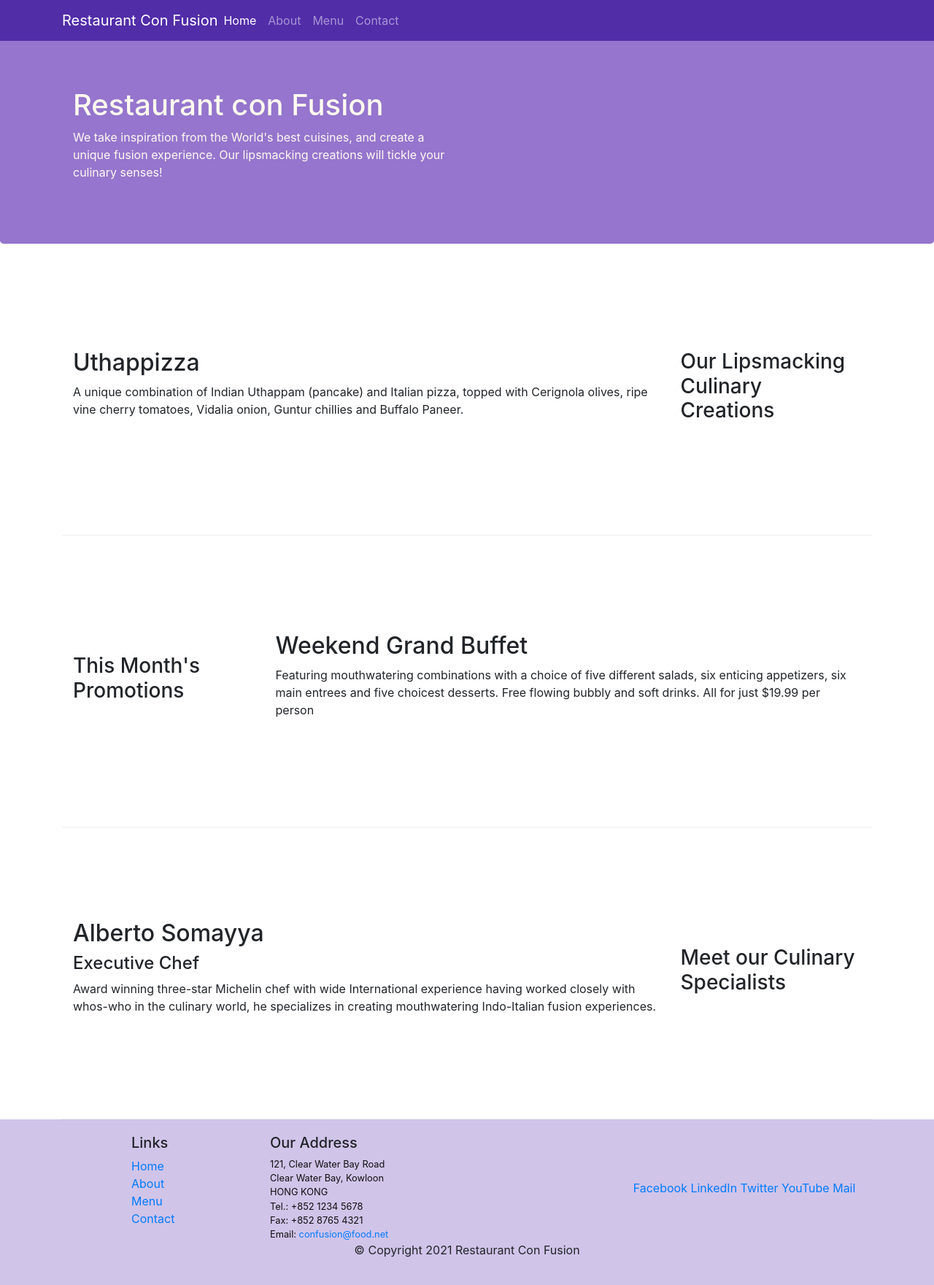
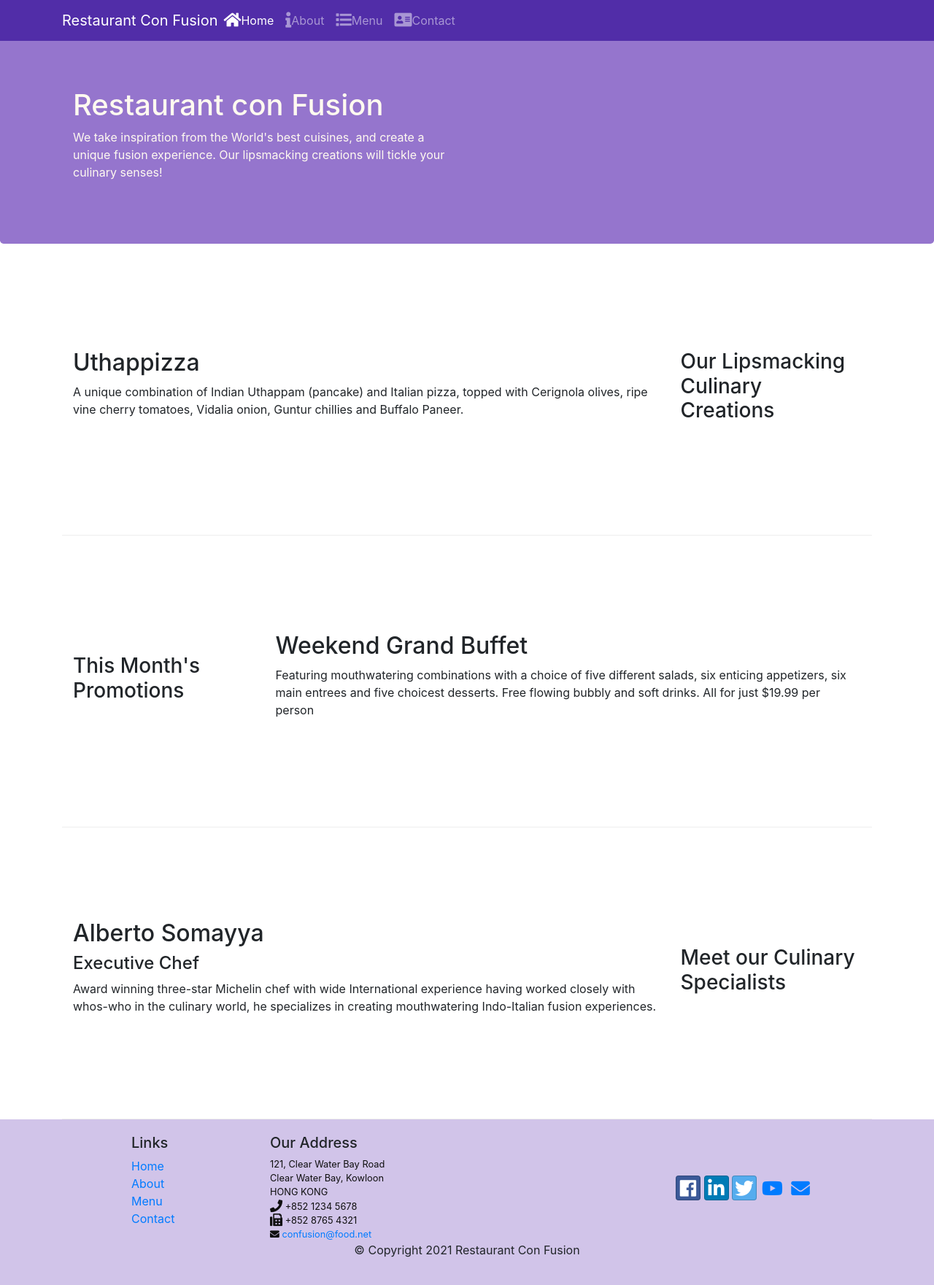
Before and after one commit to rohithkoteval/bootstrap, a website: page index.html in a window 1280 px wide. Shown: the whole page at 73% size. Drawn offline with nearby package versions, Linux system fonts and the light colour scheme.

Commit message:
Icon fonts

```diff
--- a/index.html
+++ b/index.html
@@ -9,6 +9,8 @@
 
     <!-- Bootstrap CSS -->
     <link rel="stylesheet" href="node_modules/bootstrap/dist/css/bootstrap.min.css">
+    <link rel="stylesheet" href="https://use.fontawesome.com/releases/v5.7.0/css/all.css" integrity="sha384-lZN37f5QGtY3VHgisS14W3ExzMWZxybE1SJSEsQp9S+oqd12jhcu+A56Ebc1zFSJ" crossorigin="anonymous">
+    <link rel="stylesheet" href="node_modules/bootstrap-social/bootstrap-social.css">
     <link rel="stylesheet" href="css/styles.css">
     <title>Restaurant Con Fusion</title>
 </head>
@@ -22,10 +24,10 @@
             <a class="navbar-brand mr-auto" href="#">Restaurant Con Fusion</a>
             <div class="collapse navbar-collapse" id="Navbar">
                 <ul class="navbar-nav mr-auto">
-                    <li class="nav-item active"><a class="nav-link" href="#">Home</a></li>
-                    <li class="nav-item"><a class="nav-link" href="#">About</a></li>
-                    <li class="nav-item"><a class="nav-link" href="#">Menu</a></li>
-                    <li class="nav-item"><a class="nav-link" href="#">Contact</a></li>
+                    <li class="nav-item active"><a class="nav-link" href="#"><span class="fas fa-home fa-lg"></span>Home</a></li>
+                    <li class="nav-item"><a class="nav-link" href="#"><span class="fas fa-info fa-lg"></span>About</a></li>
+                    <li class="nav-item"><a class="nav-link" href="#"><span class="fas fa-list fa-lg"></span>Menu</a></li>
+                    <li class="nav-item"><a class="nav-link" href="#"><span class="fas fa-address-card fa-lg"></span>Contact</a></li>
                 </ul>
             </div>
         </div>
@@ -95,19 +97,19 @@
 		              121, Clear Water Bay Road<br>
 		              Clear Water Bay, Kowloon<br>
 		              HONG KONG<br>
-		              Tel.: +852 1234 5678<br>
-		              Fax: +852 8765 4321<br>
-		              Email: <a href="mailto:confusion@food.net">confusion@food.net</a>
+		              <i class="fas fa-phone fa-lg"></i> +852 1234 5678<br>
+		              <i class="fas fa-fax fa-lg"></i> +852 8765 4321<br>
+		              <i class="fa fa-envelope" aria-hidden="true"></i> <a href="mailto:confusion@food.net">confusion@food.net</a>
 		           </address>
                 </div>
                 <div class="col-12 col-sm-4 align-self-center">
                     <div class="text-center">
                         <!-- <a href="http://google.com/+">Google+</a> -->
-                        <a href="http://www.facebook.com/profile.php?id=">Facebook</a>
-                        <a href="http://www.linkedin.com/in/">LinkedIn</a>
-                        <a href="http://twitter.com/">Twitter</a>
-                        <a href="http://youtube.com/">YouTube</a>
-                        <a href="mailto:">Mail</a>
+                        <a class="btn btn-social-icon btn-facebook" href="http://www.facebook.com/profile.php?id="><i class="fab fa-facebook fa-lg"></i></a>
+                        <a class="btn btn-social-icon btn-linkedin" href="http://www.linkedin.com/in/"><i class="fab fa-linkedin-in fa-lg"></i></a>
+                        <a class="btn btn-social-icon btn-twitter" href="http://twitter.com/"><i class="fab fa-twitter fa-lg"></i></a>
+                        <a class="btn btn-social-icon btn-youtube" href="http://youtube.com/"><i class="fab fa-youtube fa-lg"></i></a>
+                        <a class="btn btn-social-icon" href="mailto:"><i class="fas fa-envelope fa-lg"></i></a>
                     </div>
                 </div>
            </div>
--- a/package.json
+++ b/package.json
@@ -15,6 +15,7 @@
   },
   "dependencies": {
     "bootstrap": "^4.0.0",
+    "bootstrap-social": "^5.1.1",
     "popper.js": "^1.16.1"
   }
 }
```
Also changed, not shown: aboutus.html (+13 -13 lines), 1 other file.
